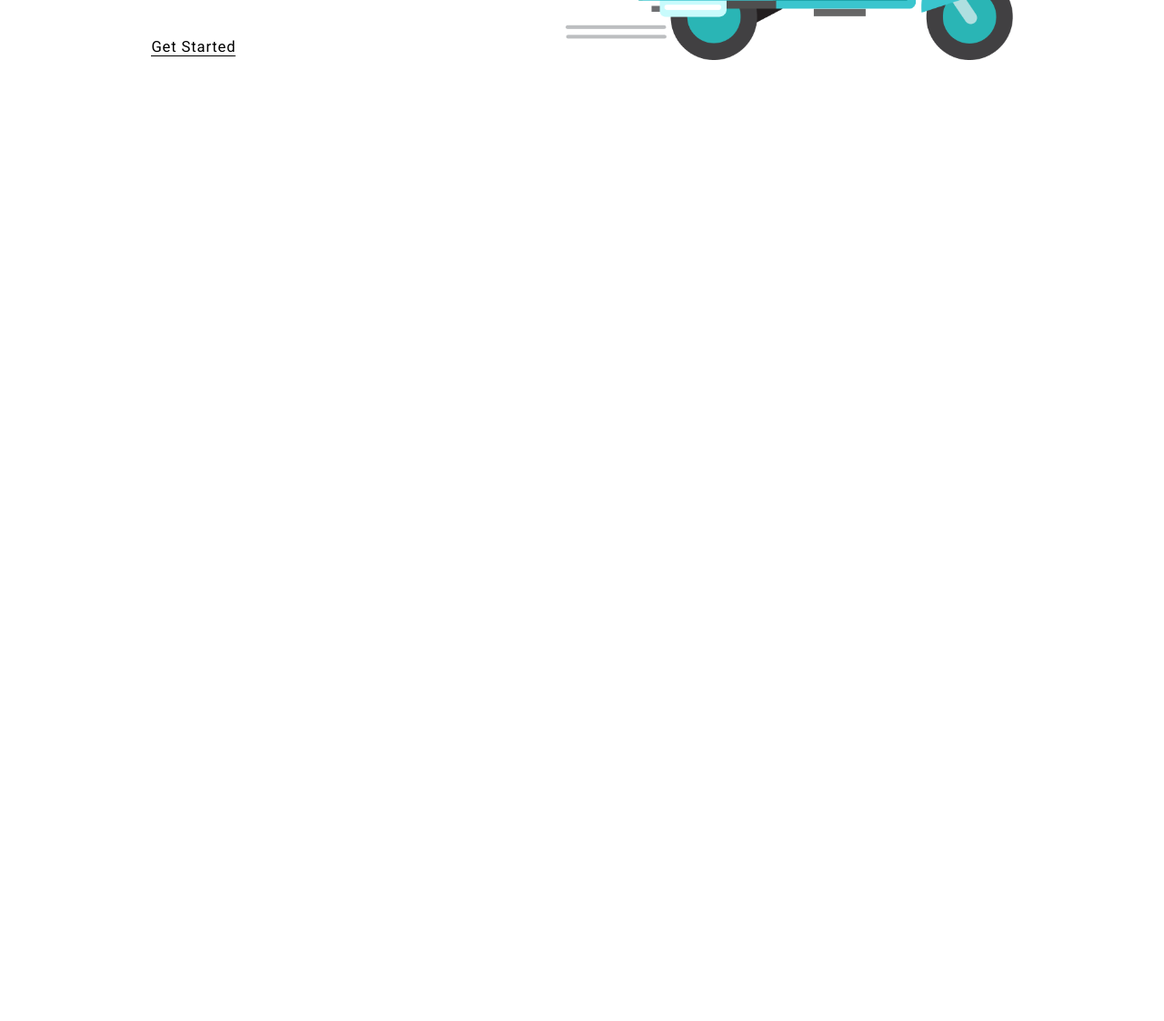
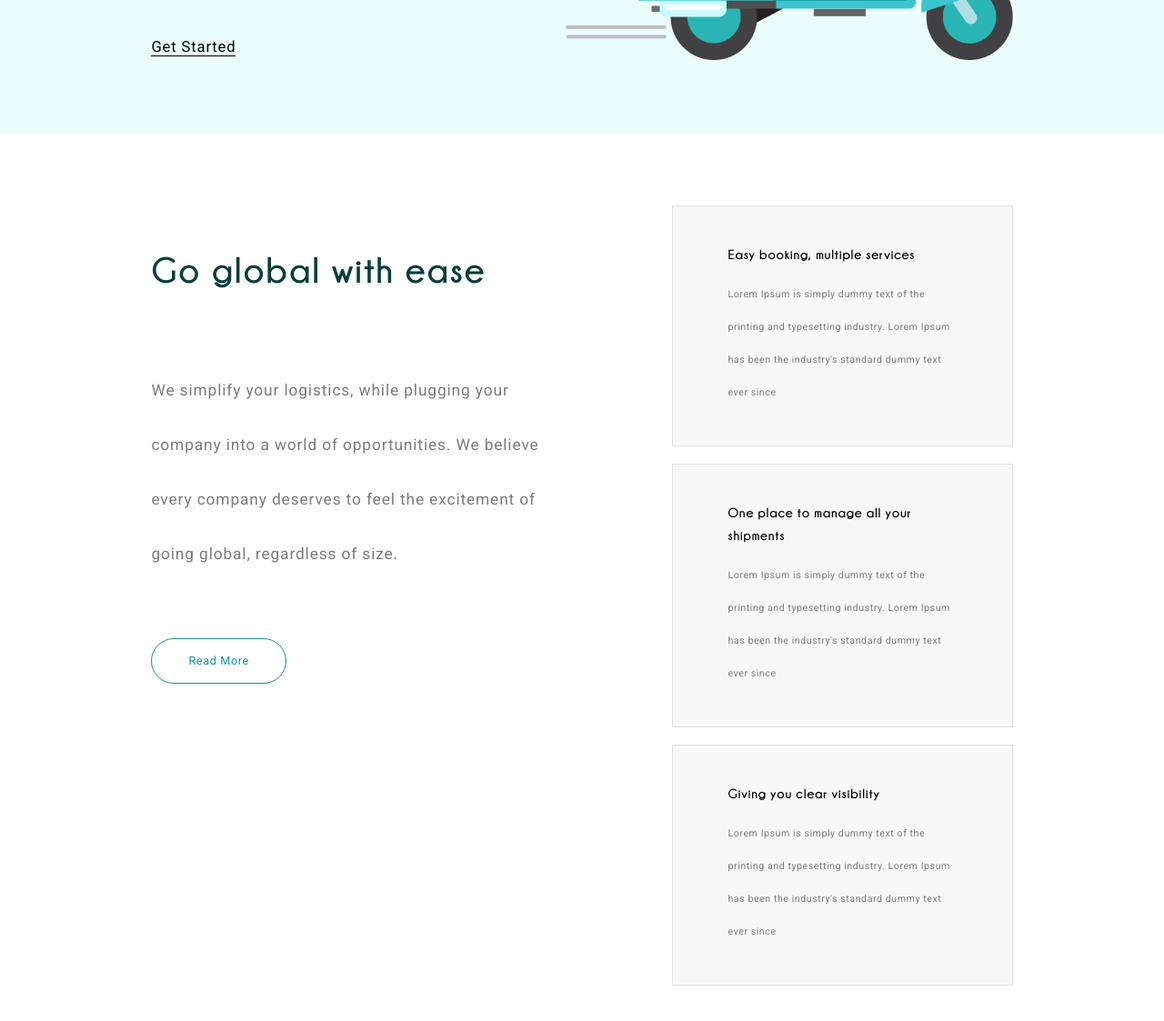
Before and after one commit to ryslandoc/deliver, a plain HTML site: page index.html in a window 1280 px wide. Shown: the part 577-1700 px from the top of the page at 91% size. Before the commit the page ends 800 px from the top, so only its background shows below. Drawn offline with Linux system fonts and the light colour scheme.

Commit message:
add global part section

```diff
--- a/index.html
+++ b/index.html
@@ -44,6 +44,8 @@
     </div>
 </header>
 <main>
+    <!-- Banner -->
+    <div class="wrapper-background-banner">
         <div class="wrapper-container">
             <div class="wrapper-banner">
                 <div class="wrapper-banner-content">
@@ -62,6 +64,35 @@
                 </div>
             </div>
         </div>
+    </div>
+    <!-- Global part -->
+    <div class="wrapper-container">
+        <div class="wrapper-global-part">
+            <div class="wrapper-global-part-content">
+                <h2>Go global with ease</h2>
+                <p>We simplify your logistics, while plugging your company into a world of opportunities. We believe
+                    every company deserves to feel the excitement of going global, regardless of size.</p>
+                <button>Read More</button>
+            </div>
+            <div class="wrapper-global-part-blocks">
+                <div class="wrapper-block">
+                    <h4>Easy booking, multiple services</h4>
+                    <p>Lorem Ipsum is simply dummy text of the printing and typesetting industry. Lorem Ipsum has been
+                        the industry's standard dummy text ever since</p>
+                </div>
+                <div class="wrapper-block">
+                    <h4>One place to manage all your shipments</h4>
+                    <p>Lorem Ipsum is simply dummy text of the printing and typesetting industry. Lorem Ipsum has been
+                        the industry's standard dummy text ever since</p>
+                </div>
+                <div class="wrapper-block">
+                    <h4>Giving you clear visibility</h4>
+                    <p>Lorem Ipsum is simply dummy text of the printing and typesetting industry. Lorem Ipsum has been
+                        the industry's standard dummy text ever since</p>
+                </div>
+            </div>
+        </div>
+    </div>
 </main>
 <footer class="footer"></footer>
 </body>
--- a/scss/_media.scss
+++ b/scss/_media.scss
@@ -6,8 +6,9 @@
   .header .wrapper-header .wrapper-menu .wrapper-btn .wrapper-register button {
     padding: 10px 30px;
   }
-  .wrapper-banner {
+  .wrapper-background-banner {
     padding-top: 10px;
+    padding-bottom: 80px;
   }
   .wrapper-banner .wrapper-banner-content h1 {
     padding-bottom: 40px;
@@ -15,4 +16,7 @@
   .wrapper-banner .wrapper-banner-content .wrapper-banner-list {
     padding-bottom: 40px;
   }
+  .wrapper-global-part {
+    padding-top: 80px;
+  }
 }
--- a/scss/style.scss
+++ b/scss/style.scss
@@ -4,6 +4,7 @@
 /* Header */
 .header {
   padding-bottom: 88px;
+  background-color: #EBFDFF;
 
   .wrapper-header {
     padding-top: 41px;
@@ -103,8 +104,14 @@
 }
 
 /* Banner */
+.wrapper-background-banner {
+  width: 100%;
+  background-color: #EBFDFF;
+  padding-top: 88px;
+  padding-bottom: 229px;
+}
+
 .wrapper-banner {
-  padding-top: 88px;
   width: 100%;
   display: flex;
   align-items: flex-end;
@@ -159,4 +166,78 @@
   }
 }
 
+/* Global part */
+.wrapper-global-part {
+  display: flex;
+  justify-content: space-between;
+  padding-top: 214px;
+  padding-bottom: 190px;
+
+  .wrapper-global-part-content {
+    width: 49%;
+
+    h2 {
+      font-family: $title-font;
+      font-size: 3.125vw;
+      line-height: 80px;
+      letter-spacing: 0.05em;
+      color: $title-color;
+      padding-bottom: 63px;
+      padding-top: 30px;
+    }
+
+    p {
+      font-size: 1.354vw;
+      line-height: 60px;
+      letter-spacing: 0.05em;
+      color: $paragraph-color;
+      padding-bottom: 63px;
+    }
+
+    button {
+      background-color: transparent;
+      font-size: 0.990vw;
+      line-height: 22px;
+      text-align: center;
+      letter-spacing: 0.05em;
+      color: #1093A1;
+      cursor: pointer;
+      padding: 13px 40px;
+      border-radius: 25.5px;
+      border: 1px solid #1093A1;
+    }
+  }
+
+  .wrapper-global-part-blocks {
+    width: 39.5%;
+    flex-direction: column;
+
+    .wrapper-block {
+      padding: 40px 60px;
+      background: #F8F8F8;
+      border: 1px solid #E1E1E1;
+
+      h4 {
+        font-family: $title-font;
+        font-size: 1.146vw;
+        line-height: 25px;
+        letter-spacing: 0.05em;
+        color: $basic-color;
+        padding-bottom: 14px;
+      }
+
+      p {
+        font-size: 0.833vw;
+        line-height: 36px;
+        letter-spacing: 0.05em;
+        color: $paragraph-color;
+      }
+    }
+
+    .wrapper-block + .wrapper-block {
+      margin-top: 19px;
+    }
+  }
+}
+
 @import "media";
```
Also changed, not shown: scss/style.css, 1 other file. Lines whose indentation alone changed are shown as unchanged.
